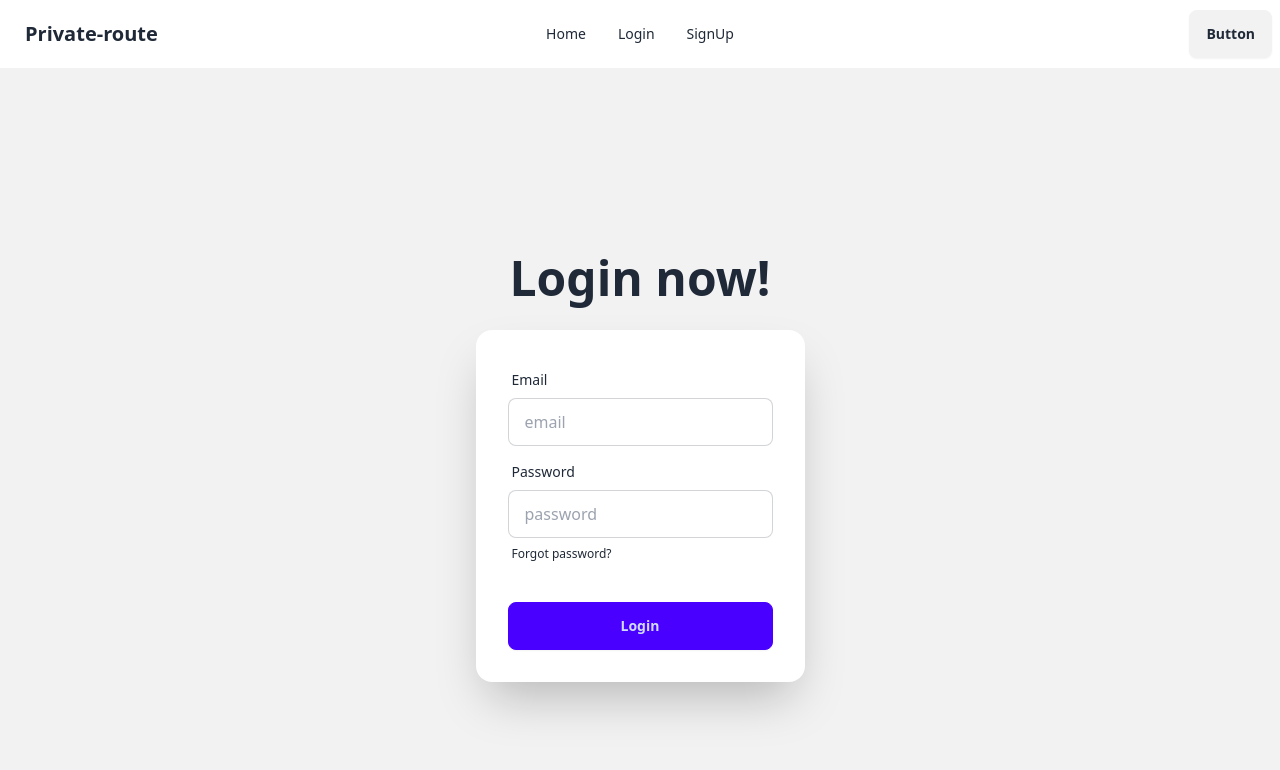
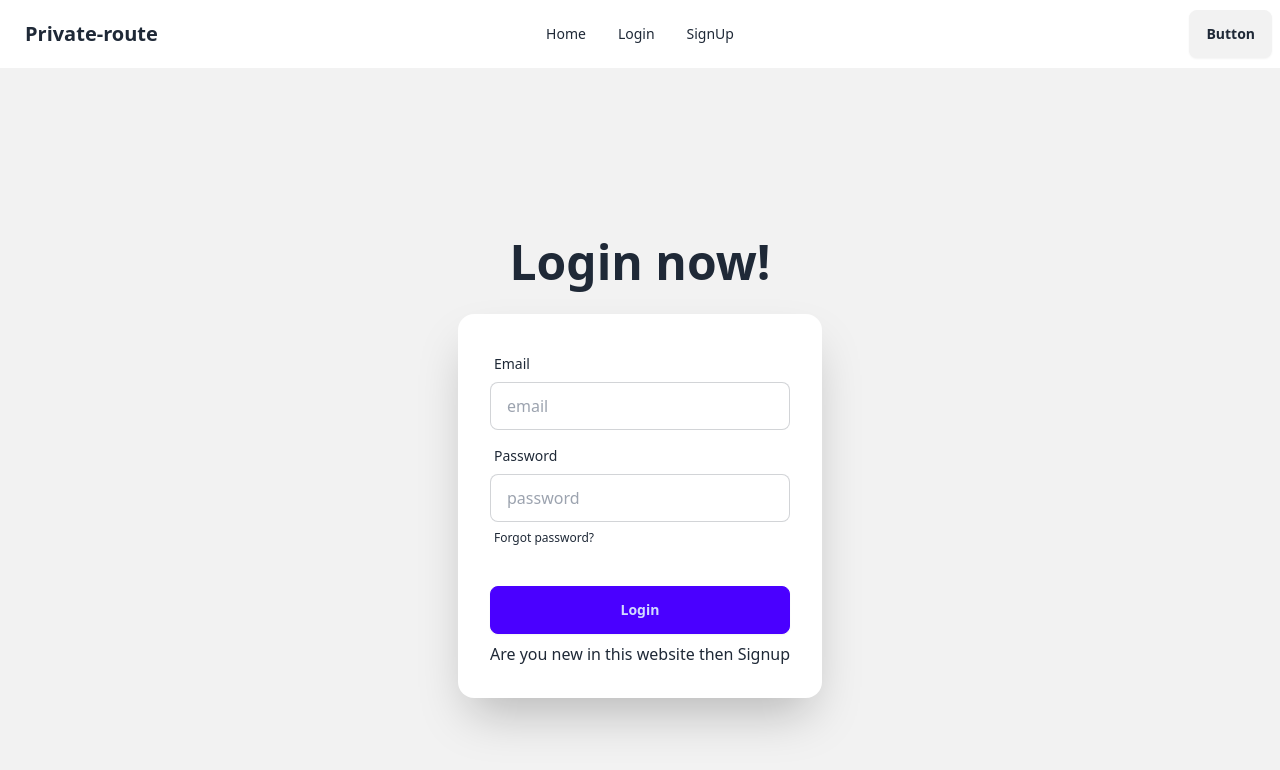
Before and after one commit to tusherbhakta/react-auth-private-route-m51, a React (Vite) app: page /login in a window 1280 px wide. Shown: the top 770 px of the page. Built offline with nearby package versions, Linux system fonts and the light colour scheme.

Commit message:
add sign up

```diff
--- a/src/components/Login.jsx
+++ b/src/components/Login.jsx
@@ -1,4 +1,5 @@
 import React from 'react';
+import { Link } from 'react-router-dom';
 
 const Login = () => {
     const handleLogin = e => {
@@ -33,6 +34,7 @@ const Login = () => {
                         <div className="form-control mt-6">
                             <button className="btn btn-primary">Login</button>
                         </div>
+                        <p>Are you new in this website then <Link to={'signup'}>Signup</Link> </p>
                     </form>
                 </div>
             </div>
```
